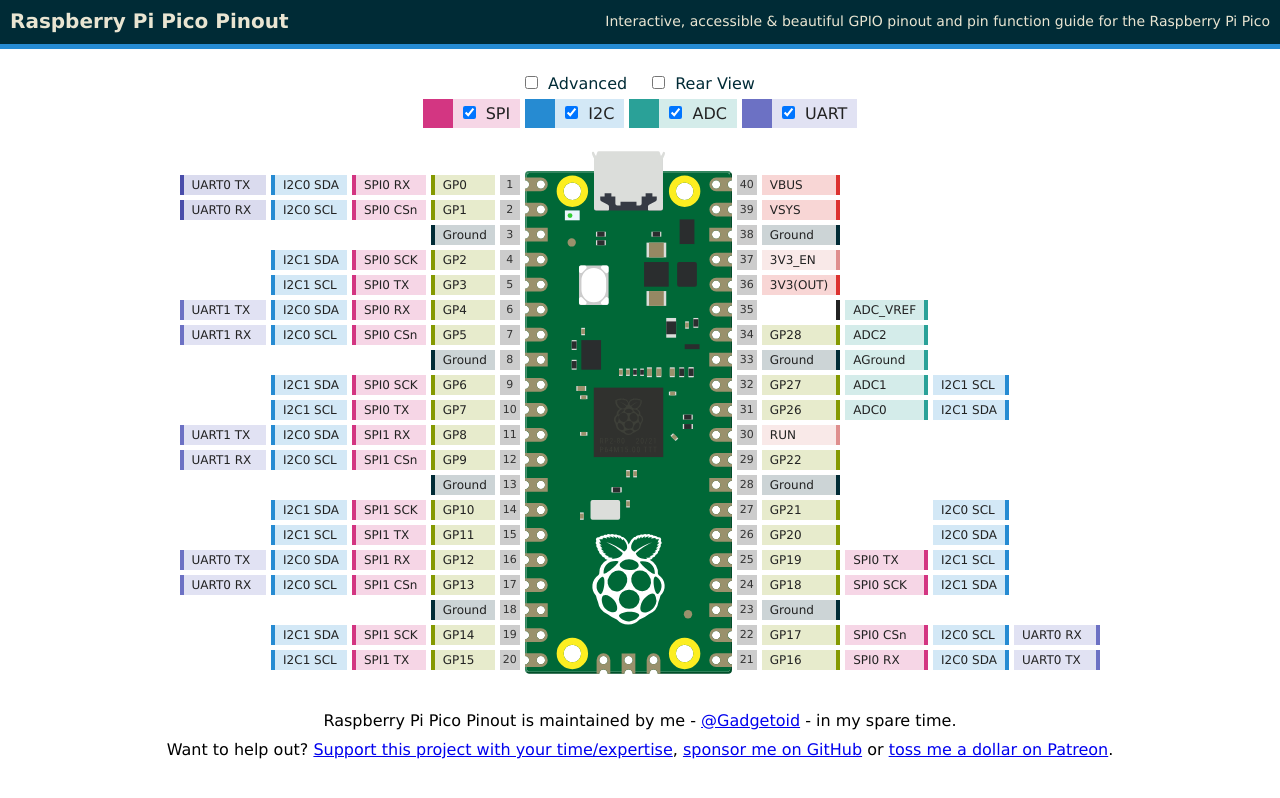
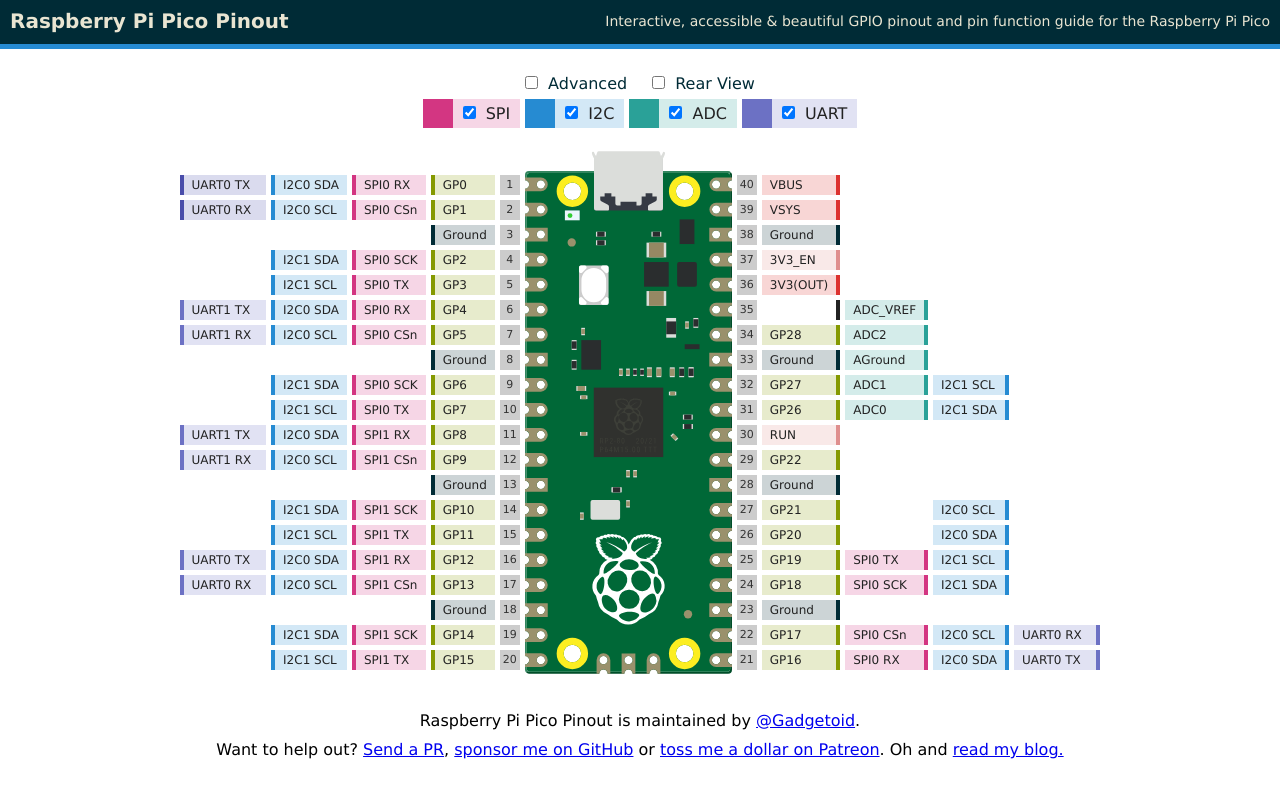
Before and after one commit to pinout-xyz/pico.pinout.xyz, a plain HTML site: page index.html in a window 1280 px wide. Drawn offline with Linux system fonts and the light colour scheme.

Commit message:
Tweak footer, bird-site to Mastodon.

```diff
--- a/index.html
+++ b/index.html
@@ -301,8 +301,8 @@
         </table>
     </article>
     <footer>
-        <p>Raspberry Pi Pico Pinout is maintained by me - <a href="https://twitter.com/gadgetoid">@Gadgetoid</a> - in my spare time.</p>
-        <p>Want to help out? <a href="https://github.com/gadgetoid/pico.pinout.xyz">Support this project with your time/expertise</a>, <a href="https://github.com/sponsors/Gadgetoid">sponsor me on GitHub</a> or <a href="https://www.patreon.com/gadgetoid">toss me a dollar on Patreon</a>.</p>
+        <p>Raspberry Pi Pico Pinout is maintained by <a href="https://fosstodon.org/@gadgetoid">@Gadgetoid</a>.</p>
+        <p>Want to help out? <a href="https://github.com/gadgetoid/pico.pinout.xyz" title="Send a pull-request on GitHub.">Send a PR</a>, <a href="https://github.com/sponsors/Gadgetoid">sponsor me on GitHub</a> or <a href="https://www.patreon.com/gadgetoid">toss me a dollar on Patreon</a>. Oh and <a href="https://www.gadgetoid.com/">read my blog.</a></p>
     </footer>
     <script type="text/javascript">
         'use strict';
```
